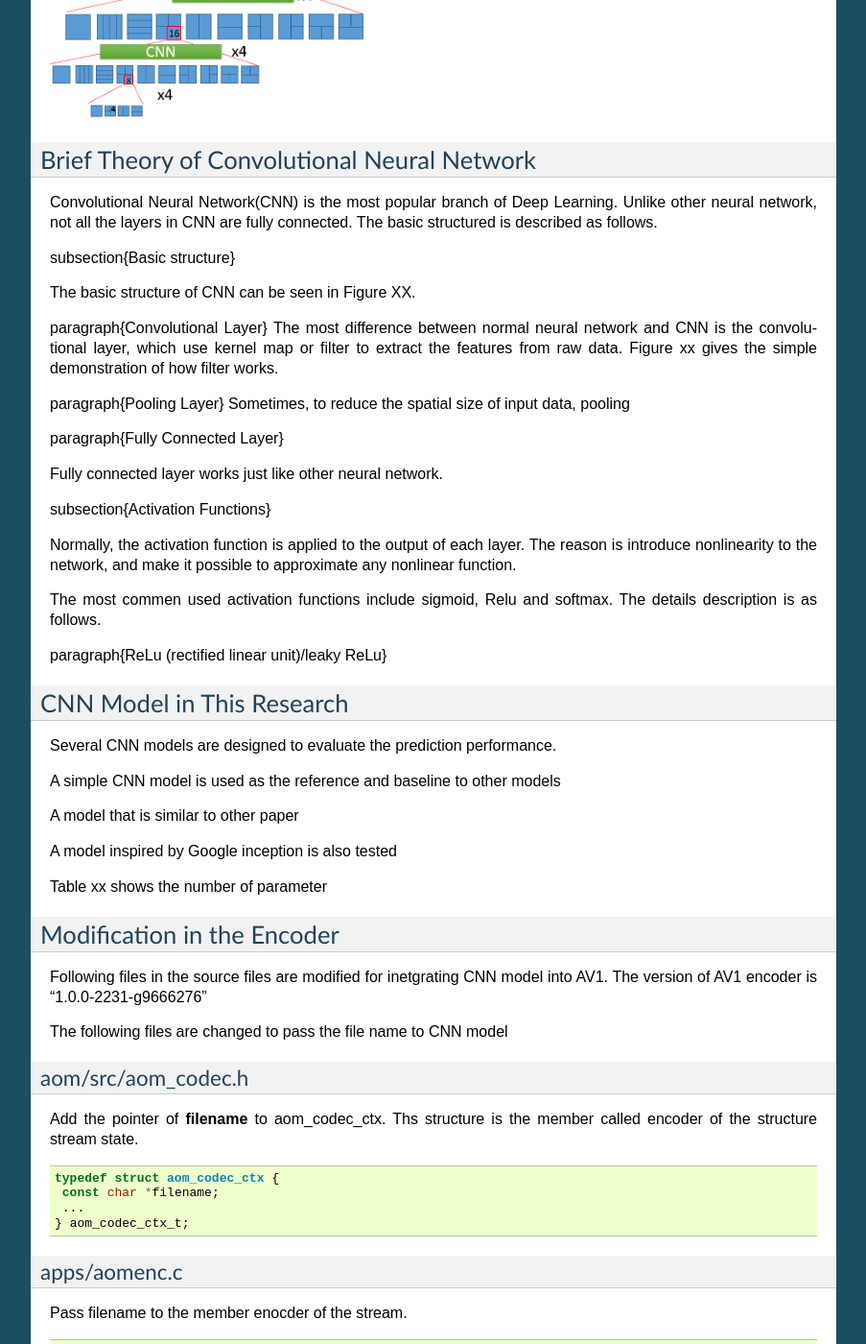
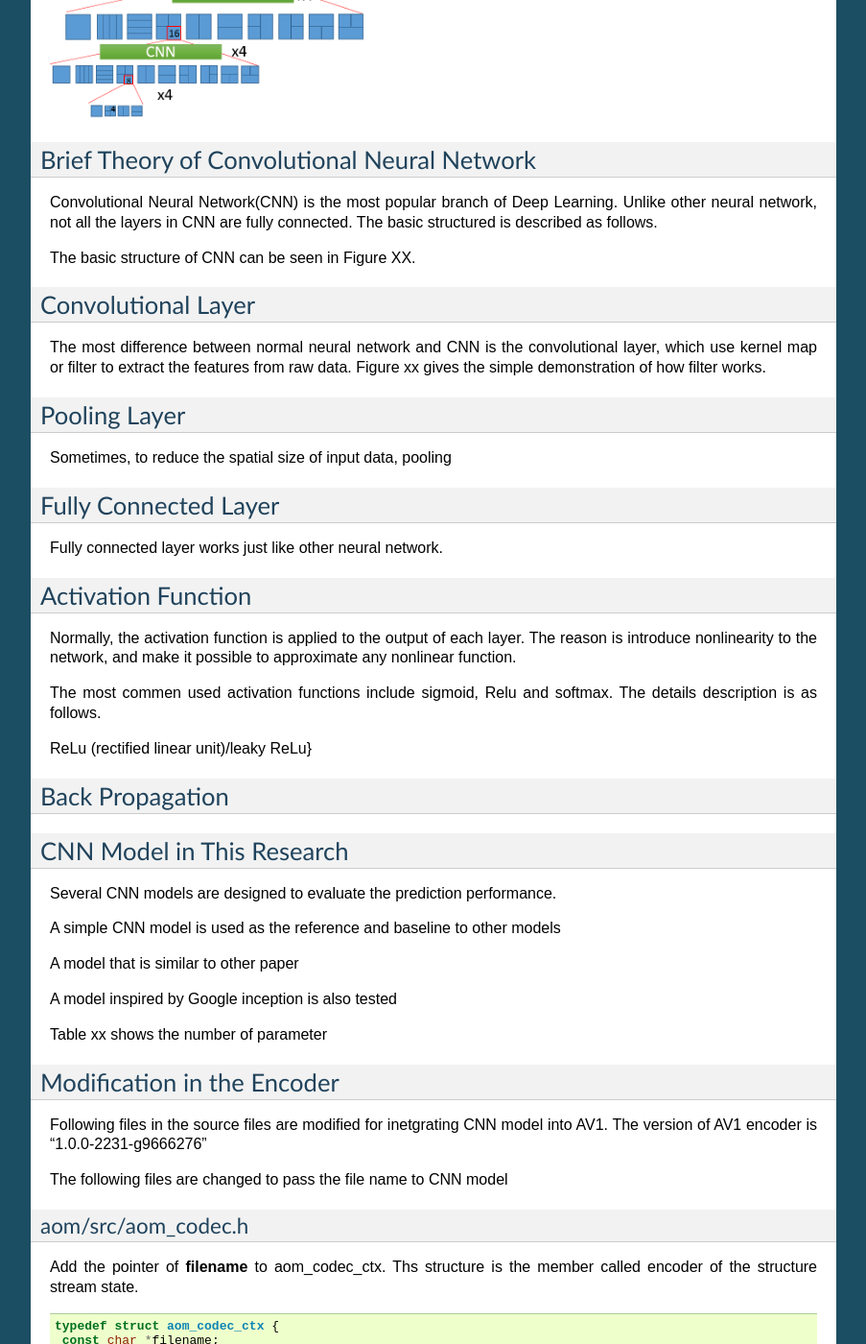
Before and after one commit to epadam/CNN-AV1-intra-encoder, a Sphinx documentation site: the page built from source/cnn_partition_intra.rst, in a window 1280 px wide and 1400 px high, scrolled down 2920 px. Shown: the whole window at 96% size, without its empty margins (198-1101 px from the left). Built offline with Sphinx 7.4.7, drawn with Linux system fonts in a browser that asks for light colours; some of the changed text lies outside the part shown.

Commit message:
Update cnn_partition_intra.rst

```diff
--- a/source/cnn_partition_intra.rst
+++ b/source/cnn_partition_intra.rst
@@ -1,6 +1,5 @@
-
 CNN Partition Prediction for Intra Frame
-==============================================
+===========================================
 
 
 As mentioned in chapter \ref{Related Work}, there are many ways of using CNN to replace some encoding steps in the encoder as shown in Fig \ref{fig:CNN for encoder}. However, applying CNN for partition may save the most encoding time compared to other steps, since prediction and transform functions are sub-functions of partition functions. Replacing partition function means skipping the whole RDO process, which includes prediction, transform, quantization, dequantization and inverse transform and entropy coding. classification on CU splitting decision making can maximally save the encoding time compared to classification for PU and TU.
@@ -38,28 +37,43 @@ Brief Theory of Convolutional Neural Network
 
 Convolutional Neural Network(CNN) is the most popular branch of Deep Learning. Unlike other neural network, not all the layers in CNN are fully connected. The basic structured is described as follows.
 
-\subsection{Basic structure}
-
 The basic structure of CNN can be seen in Figure XX.
 
-\paragraph{Convolutional Layer}
+======================================
+Convolutional Layer
+======================================
+
 The most difference between normal neural network and CNN is the convolutional layer, which use kernel map or filter to extract the features from raw data. Figure xx gives the simple demonstration of how filter works.
 
-\paragraph{Pooling Layer}
+
+
+======================================
+Pooling Layer
+======================================
+
 Sometimes, to reduce the spatial size of input data, pooling
 
-\paragraph{Fully Connected Layer}
+======================================
+Fully Connected Layer
+======================================
 
 Fully connected layer works just like other neural network.
 
-\subsection{Activation Functions}
+======================================
+Activation Function
+======================================
 
 Normally, the activation function is applied to the output of each layer. The reason is introduce nonlinearity to the network, and make it possible to approximate any nonlinear function.
 
 The most commen used activation functions include sigmoid, Relu and softmax. The details description is as follows.
 
+ReLu (rectified linear unit)/leaky ReLu}
 
-\paragraph{ReLu (rectified linear unit)/leaky ReLu}
+
+======================================
+Back Propagation
+======================================
+
 
 
 ================================================
```
